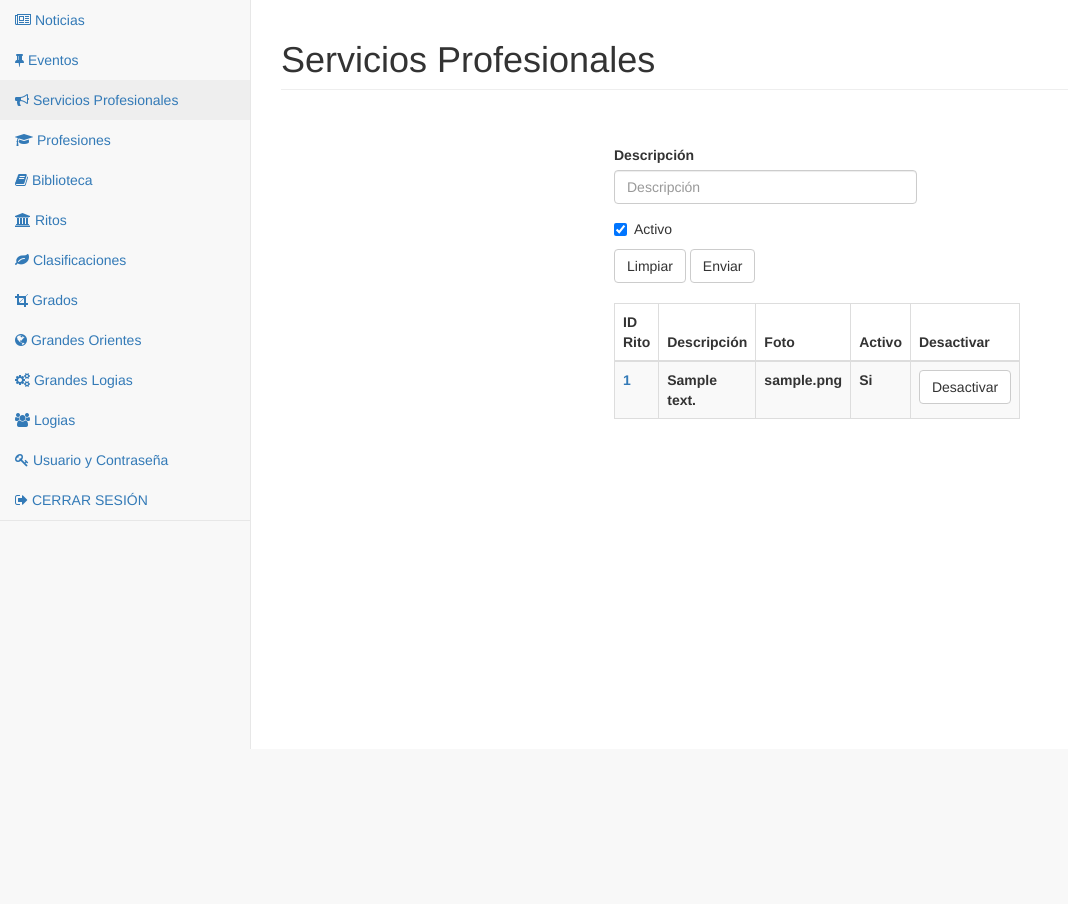
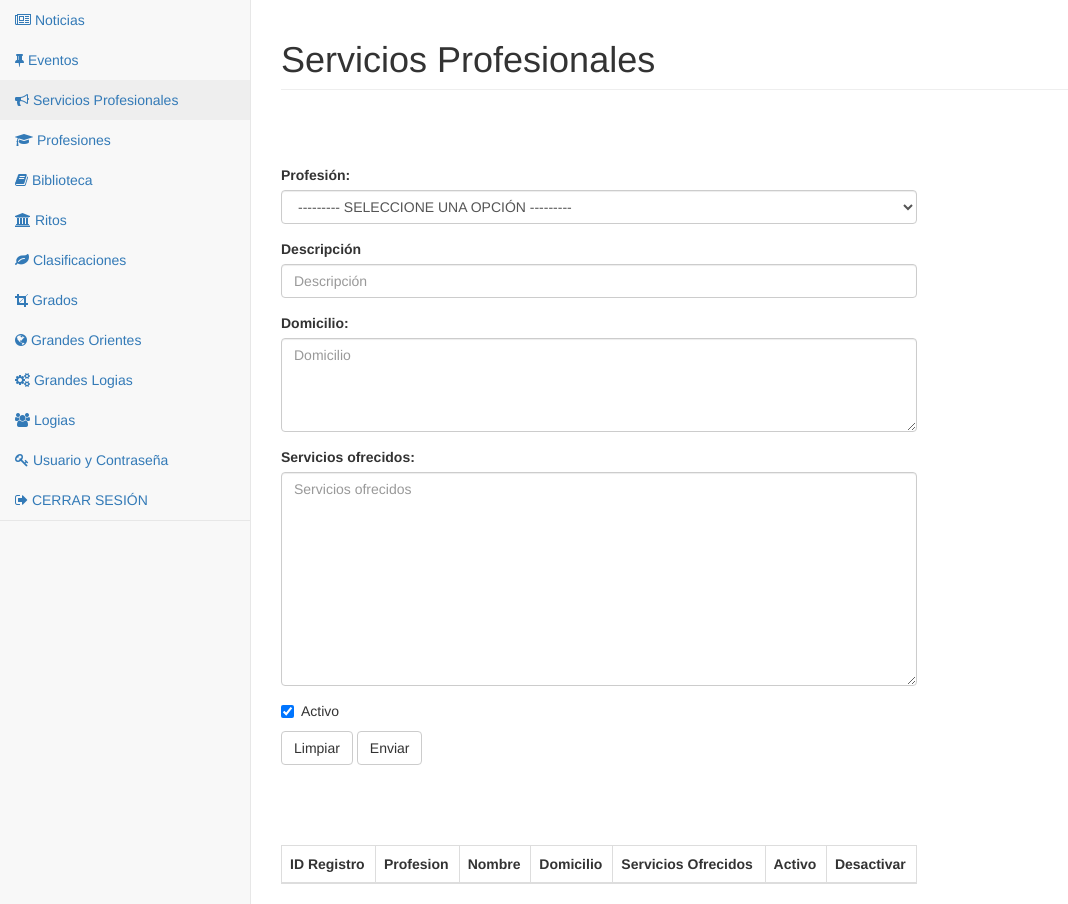
Before and after one commit to lordcuetox/MSF, a PHP site: page /php/cat_servicios_profesionales.php in a window 1280 px wide. Shown: the part 51-955 px from the top of the page, without its empty margins (0-1068 px from the left). Before the commit the page ends 800 px from the top, so only its background shows below. Run offline with PHP 8.4, Linux system fonts and the light colour scheme; the visitor is signed in with stand-in values (Sample User, id 1); tables that the repository leaves empty hold one stand-in row (values such as "Sample post"); lists and menus that the app fills with data are empty.

Commit message:
modificacion de profesiones

```diff
--- a/clases/RegistroProfesion.php
+++ b/clases/RegistroProfesion.php
@@ -125,7 +125,7 @@ class RegistroProfesion {
             $sql.= "nombre_empresa = '$this->nombre_empresa',";
             $sql.= "domicilio = '$this->domicilio',";
             $sql.= "servicios_ofrecidos = '$this->servicios_ofrecidos',";
-            $sql.= "activo = $this->activo,";
+            $sql.= "activo = $this->activo ";
             $sql.= " WHERE cve_registro = $this->cve_registro";
             $count = UtilDB::ejecutaSQL($sql);
         }
--- a/php/cat_clasificaciones.php
+++ b/php/cat_clasificaciones.php
@@ -28,9 +28,9 @@ if (isset($_POST['xAccion'])) {
         $clasf->setActivo(isset($_POST['cbxActivo']) ? "1" : "0");
         $count = $clasf->grabar();
         if ($count != 0) {
-            $msg = "Clasificaciòn grabada con exito!";
+            $msg = "Clasificación grabada con exito!";
         } else {
-            $msg = "[ERROR] Clasificaciòn no grabado";
+            $msg = "[ERROR] Clasificación no grabado";
         }
     }
         if ($_POST['xAccion'] == 'eliminar') {
--- a/php/cat_servicios_profesionales.php
+++ b/php/cat_servicios_profesionales.php
@@ -1,5 +1,6 @@
 <?php
-require_once '../clases/Rito.php';
+require_once '../clases/RegistroProfesion.php';
+require_once '../clases/Profesion.php';
 require_once '../clases/UtilDB.php';
 session_start();
 
@@ -9,26 +10,33 @@ if (!isset($_SESSION['cve_usuario']))
     return;
 }
 
+$clasf = new RegistroProfesion();
+$count = NULL;
+$msg = "";
 
-
-$rito = new Rito();
-$count = NULL;
-
-if (isset($_POST['txtIdRito'])) {
-    if ($_POST['txtIdRito'] != 0) {
-        $rito = new Rito($_POST['txtIdRito']);
+if (isset($_POST['txtCveRegistro'])) {
+    if ($_POST['txtCveRegistro'] != 0) {
+        $clasf = new RegistroProfesion($_POST['txtCveRegistro']);
     }
 }
 
 
 if (isset($_POST['xAccion'])) {
     if ($_POST['xAccion'] == 'grabar') {
-        $rito->setDescripcion($_POST['txtDescripcion']);
-        $rito->setActivo(isset($_POST['cbxActivo']) ? "1" : "0");
-        $count = $rito->grabar();
+        $clasf->setCve_profesion($_POST['cmbCveProfesion']);
+        $clasf->setNombre_empresa($_POST['txtDescripcion']);
+        $clasf->setDomicilio($_POST['txtDomicilio']);
+        $clasf->setServicios_ofrecidos($_POST['txtServicios']);
+        $clasf->setActivo(isset($_POST['cbxActivo']) ? "1" : "0");
+        $count = $clasf->grabar();
+        if ($count != 0) {
+            $msg = "Registro grabado con éxito!";
+        } else {
+            $msg = "[ERROR] Registro no grabado";
+        }
     }
         if ($_POST['xAccion'] == 'eliminar') {
-        $rito->borrar($_POST['txtIdRitoEli']);
+        $clasf->borrar($_POST['txtCveRegistroEli']);
     }
     if ($_POST['xAccion'] == 'logout')
     {
@@ -37,15 +45,11 @@ if (isset($_POST['xAccion'])) {
         return;
     }
 }
-
-
-$sql = "SELECT * FROM ritos ORDER BY cve_rito";
-$rst = UtilDB::ejecutaConsulta($sql);
 ?>
 <!DOCTYPE html>
 <html lang="es">
     <head>
-        <title>MSF Admin | Servicios Profesionales</title>
+        <title>MSF Admin| Servicios profesionales</title>
         <meta charset="utf-8">
         <meta http-equiv="X-UA-Compatible" content="IE=edge">
         <meta name="viewport" content="width=device-width, initial-scale=1">
@@ -64,9 +68,8 @@ $rst = UtilDB::ejecutaConsulta($sql);
             <script src="https://oss.maxcdn.com/libs/respond.js/1.4.2/respond.min.js"></script>
         <![endif]-->
     </head>
-    <body>
     <div id="wrapper">
-            <?php $_GET['q'] = "servicios"; include './includeMenuAdmin.php'; ?>
+        <?php $_GET['q'] = "cat_servicios_profesionales"; include './includeMenuAdmin.php'; ?>
         <div id="page-wrapper">
             <div class="row">
                 <div class="col-lg-12">
@@ -75,54 +78,57 @@ $rst = UtilDB::ejecutaConsulta($sql);
                 <!-- /.col-lg-12 -->
             </div>
             <div class="row" >
-                    <div class="col-sm-4">&nbsp;</div>
-                    <div class="col-sm-4">
-                        <form role="form" name="frmRitos" id="frmRitos" action="cat_ritos.php" method="POST">
+                <div class="col-sm-8">&nbsp;</div>
+                <div class="col-sm-8">
+                    <form role="form" name="frmRegistroProfesiones" id="frmRegistroProfesiones" action="<?php echo($_SERVER['PHP_SELF']); ?>" method="POST">
                         <div class="form-group">
-                                <label for="txtIdRito"><input type="hidden" class="form-control" name="xAccion" id="xAccion" value="0" /></label>
-                                       <input type="hidden" class="form-control" id="txtIdRitoEli" name="txtIdRitoEli"  value="">
-                                <input type="hidden" class="form-control" id="txtIdRito" name="txtIdRito"
-                                       placeholder="ID Rito" value="<?php echo($rito->getCve_rito()); ?>">
+                            <label for="txtCveRegistro"><input type="hidden" class="form-control" name="xAccion" id="xAccion" value="0" /></label>
+                           <input type="hidden" class="form-control" id="txtCveRegistroEli" name="txtCveRegistroEli"  value="">
+                           <input type="hidden" class="form-control" id="txtCveRegistro" name="txtCveRegistro" placeholder="ID Registro" value="<?php echo($clasf->getCve_registro()); ?>">
+                        </div>
+                        <div class="form-group">
+                            <label for="cmbCveProfesion">Profesión:</label>
+                            <select name="cmbCveProfesion" id="cmbCveProfesion" class="form-control" placeholder="Profesión">
+                                <option value="0">--------- SELECCIONE UNA OPCIÓN ---------</option>
+                                <?php
+                                $sql2 = "SELECT * FROM profesiones where activo=1 ORDER BY descripcion";
+                                $rst2 = UtilDB::ejecutaConsulta($sql2);
+                                foreach ($rst2 as $row) {
+                                    echo("<option value='" . $row['cve_profesion'] . "' " . ($clasf->getCve_registro() != 0 ? ($clasf->getCve_profesion() == $row['cve_profesion'] ? "selected" : "") : "") . ">" . $row['descripcion'] . "</option>");
+                                }
+                                $rst2->closeCursor();
+                                ?>
+
+                            </select>
                         </div>
                         <div class="form-group">
                             <label for="txtDescripcion">Descripción</label>
                             <input type="text" class="form-control" id="txtDescripcion" name="txtDescripcion"
-                                       placeholder="Descripción" value="<?php echo($rito->getDescripcion()); ?>">
+                                   placeholder="Descripción" value="<?php echo($clasf->getNombre_empresa()); ?>">
+                        </div>
+                              <div class="form-group">
+                                <label for="txtDomicilio">Domicilio:</label>
+                                <textarea class="form-control" rows="4" cols="50" id="txtDomicilio" name="txtDomicilio" placeholder="Domicilio"><?php echo($clasf->getDomicilio()); ?></textarea>
+                            </div>
+                            <div class="form-group">
+                                <label for="txtServicios">Servicios ofrecidos:</label>
+                                <textarea class="form-control" rows="10" cols="50" id="txtServicios" name="txtServicios" placeholder="Servicios ofrecidos"><?php echo($clasf->getServicios_ofrecidos()); ?></textarea>
                             </div>
                         <div class="checkbox">
                             <label>
-                                    <input type="checkbox" id="cbxActivo" name="cbxActivo" value="1" checked="<?php echo($rito->getCve_rito() != 0 ? ($rito->getActivo() == 1 ? "checked" : "") : "checked"); ?>"> Activo
+                                <input type="checkbox" id="cbxActivo" name="cbxActivo" value="1" checked="<?php echo($clasf->getCve_registro() != 0 ? ($clasf->getActivo() == 1 ? "checked" : "") : "checked"); ?>"> Activo
                             </label>
                         </div>
                         <button type="button" class="btn btn-default" id="btnLimpiar" name="btnLimpiar" onclick="limpiar();">Limpiar</button>
                         <button type="button" class="btn btn-default" id="btnGrabar" name="btnGrabar" onclick="grabar();">Enviar</button>
-
+                    </form>
                     <br/>
                     <br/>
-                        <table class="table table-bordered table-striped table-hover table-responsive">
-                            <thead>
-                                <tr>
-                                    <th>ID Rito</th>
-                                    <th>Descripción</th>
-                                    <th>Foto</th>
-                                    <th>Activo</th>
-                                    <th>Desactivar</th>
-                                </tr>
-                            </thead>
-                            <tbody>
-                                <?php foreach ($rst as $row) { ?>
-                                    <tr>
-                                        <th><a href="javascript:void(0);" onclick="$('#txtIdRito').val(<?php echo($row['cve_rito']); ?>);
-                                                    recargar();"><?php echo($row['cve_rito']); ?></a></th>
-                                        <th><?php echo($row['descripcion']); ?></th>
-                                        <th><?php echo($row['foto']); ?></th>
-                                        <th><?php echo($row['activo'] == 1 ? "Si" : "No"); ?></th>
-                                        <th><button type="button" class="btn btn-default" id="btnEliminar" name="btnEliminar" onclick="eliminar(<?PHP echo $row['cve_rito'];?>);">Desactivar</button></th>
-                                    </tr>
-                                <?php } ?>
-                            </tbody>
-                        </table>
-                         </form>
+                    <div class="<?php echo($count != 0 ? "alert alert-success" : "alert alert-danger"); ?>" style="<?php echo($count == NULL ? "display:none;" : "display:block;"); ?>"><?php echo($msg); ?></div>
+                    <br/>
+                    <br/>
+                    <!-- Aqui se cargan los datos vía AJAX-->
+                    <div id="ajax"></div>
                 </div>
                 <div class="col-sm-4">&nbsp;</div>
             </div>
@@ -130,79 +136,77 @@ $rst = UtilDB::ejecutaConsulta($sql);
     </div>
     <!-- jQuery -->
     <script src="../twbs/plugins/startbootstrap-sb-admin-2-1.0.5/bower_components/jquery/dist/jquery.min.js"></script>
+
     <!-- Bootstrap Core JavaScript -->
     <script src="../twbs/plugins/startbootstrap-sb-admin-2-1.0.5/bower_components/bootstrap/dist/js/bootstrap.min.js"></script>
+
     <!-- Metis Menu Plugin JavaScript -->
     <script src="../twbs/plugins/startbootstrap-sb-admin-2-1.0.5/bower_components/metisMenu/dist/metisMenu.min.js"></script>
+
     <!-- Custom Theme JavaScript -->
     <script src="../twbs/plugins/startbootstrap-sb-admin-2-1.0.5/dist/js/sb-admin-2.js"></script>
     <script>
+    $(document).ready(function () {
+        cargarMuestra($("#cmbCveProfesion").val());
+
+        $("#cmbCveProfesion").change(function ()
+        {
+
+            //    var optionSelected = $("option:selected", this);
+            //var valueSelected = this.value;
+            cargarMuestra(this.value);
+
+        });
+
+
+
+    });
+
     function logout()
     {
         $("#xAccion").val("logout");
-            $("#frmRitos").submit();
+        $("#frmRegistroProfesiones").submit();
     }
 
-        function msg(opcion)
-        {
-            switch (opcion)
-            {
-                case 0:
-                    alert("[ERROR] Rito no grabado");
-                    break;
-                case 1:
-                    alert("Rito grabado con exito!");
-                    break;
-                default:
-                    break;
+    function cargarMuestra(cveProfesion)
+    {   //En el div con id 'ajax' se cargara lo que devuelva el ajax, esta petición  es realizada como POST
 
-            }
-
+        $("#ajax").load("cat_servicios_profesionales_ajax.php", {"cveProfesion": cveProfesion}, function (responseTxt, statusTxt, xhr) {
+            if (statusTxt == "success")
+                //alert("External content loaded successfully!");
+                if (statusTxt == "error")
+                    alert("Error: " + xhr.status + ": " + xhr.statusText);
+        });
     }
 
     function limpiar()
     {
         $("#xAccion").val("0");
-            $("#txtIdRito").val("0");
-            $("#frmRitos").submit();
+        $("#txtCveRegistro").val("0");
+        $("#frmRegistroProfesiones").submit();
     }
 
     function grabar()
     {
         $("#xAccion").val("grabar");
-            $("#frmRitos").submit();
+        $("#frmRegistroProfesiones").submit();
+
+    }
+
+
+    function recargar()
+    {
+        $("#xAccion").val("recargar");
+        $("#frmRegistroProfesiones").submit();
 
     }
 
        function eliminar(valor)
     {
-
         $("#xAccion").val("eliminar");
-            $("#txtIdRitoEli").val(valor);
-            $("#frmRitos").submit();
-
+        $("#txtCveRegistroEli").val(valor);
+        $("#frmRegistroProfesiones").submit();
     }
-
-
-
-        function abrirVentana() {
-            var w = 400;
-            var h = 400;
-            var left = (screen.width / 2) - (w / 2);
-            var top = (screen.height / 2) - (h / 2);
-            var action = "muestra_ritos.php";
-            window.open(action, 'MuestraRitos', 'toolbar=no, location=no, directories=no, status=no, menubar=no, scrollbars=no, resizable=no, width=' + w + ', height=' + h + ', top=' + top + ', left=' + left);
-        }
-
-        function recargar()
-        {
-            $("#xAccion").val("recargar");
-            $("#frmRitos").submit();
-
-        }
-
-
-        msg(<?php echo($count) ?>);
     </script>
 </body>
 </html>
--- /dev/null
+++ b/php/cat_servicios_profesionales_ajax.php
@@ -0,0 +1,45 @@
+<?php require_once '../clases/UtilDB.php';
+session_start();
+
+if (!isset($_SESSION['cve_usuario']))
+{
+    header('Location:login.php');
+    return;
+}
+if(isset($_POST['cveProfesion']))
+{ $cveProfesion =  $_POST['cveProfesion'];
+?>
+<table class="table table-bordered table-striped table-hover table-responsive">
+    <thead>
+        <tr>
+            <th>ID Registro</th>
+            <th>Profesion</th>
+            <th>Nombre</th>
+            <th>Domicilio</th>
+            <th>Servicios Ofrecidos</th>
+            <th>Activo</th>
+            <th>Desactivar</th>
+        </tr>
+    </thead>
+    <tbody>
+        <?php
+        $sql = "SELECT C.cve_registro,R.descripcion AS profesion,C.nombre_empresa,C.activo,C.domicilio,C.servicios_ofrecidos  FROM registro_profesiones AS C INNER JOIN profesiones AS R  ON C.cve_profesion = R.cve_profesion  WHERE C.cve_profesion = $cveProfesion ORDER BY C.nombre_empresa";
+        $rst = UtilDB::ejecutaConsulta($sql);
+        foreach ($rst as $row) {
+            ?>
+            <tr>
+                <th><a href="javascript:void(0);" onclick="$('#txtCveRegistro').val(<?php echo($row['cve_registro']); ?>);
+                                            recargar();"><?php echo($row['cve_registro']); ?></a></th>
+                <td><?php echo($row['profesion']); ?></th>
+                <td><?php echo($row['nombre_empresa']); ?></th>
+                <td><?php echo($row['domicilio']); ?></th>
+                <td><?php echo($row['servicios_ofrecidos']); ?></th>
+                <td><?php echo($row['activo'] == 1 ? "Si" : "No"); ?></th>
+                <th><a href="javascript:void();" onclick="eliminar(<?PHP echo $row['cve_registro'];?>);"> <i class="fa fa-trash-o"></i> </a></th>
+            </tr>
+        <?php } $rst->closeCursor(); ?>
+    </tbody>
+</table>
+<?php
+}
+?>
--- a/php/servicios_profesionales_ajax.php
+++ b/php/servicios_profesionales_ajax.php
@@ -28,7 +28,7 @@ if (isset($_POST['xAccion'])) {
                     $rst2->closeCursor();
                     $salida .= "</ul>";
                 } else {
-                    $salida .= "<p>No hay servicios profesionales registrados en la profesion.</p></p>";
+                    $salida .= "<p>Todavía no hay un profesional registrado con nosotros.</p></p>";
                 }
             }
         } else {
```
Also changed, not shown: php/cat_profesiones.php (+32 -39 lines). Lines whose indentation alone changed are shown as unchanged.
